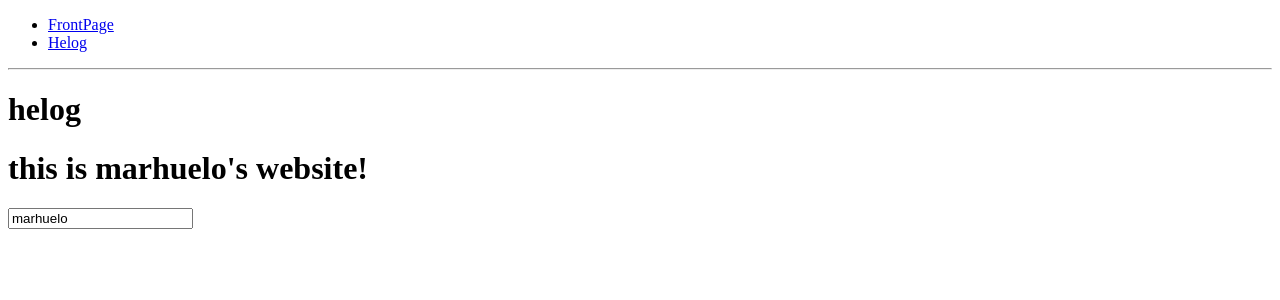
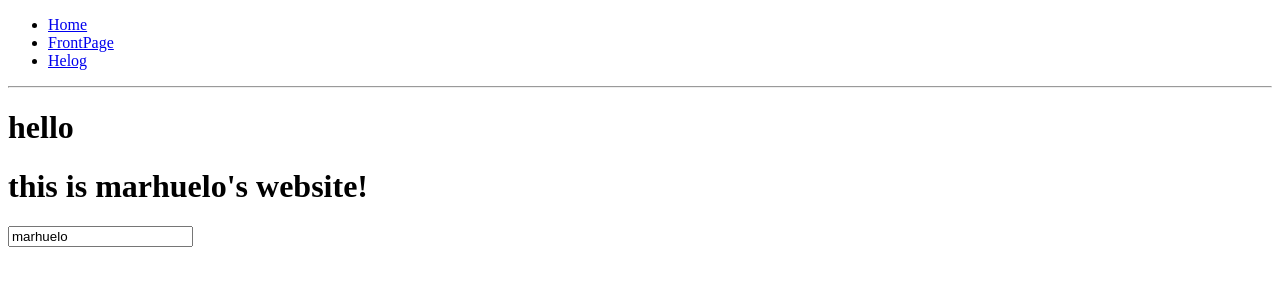
Before and after one commit to mmontori1/Personal-Website, a React app: page /frontpage in a window 1280 px wide. Shown: the top 300 px of the page. Built offline with nearby package versions, Linux system fonts and the light colour scheme.

Commit message:
practice/testing: routing pt. 2
-learning about manipulating route params with react-router
-changed up component names
-restructured components
-added devServer stuff to webpack

```diff
--- a/src/app.jsx
+++ b/src/app.jsx
@@ -4,11 +4,12 @@ import { render } from 'react-dom';
 import {
 	BrowserRouter as Router,
 	Route,
-	Link
+	// Link
 } from 'react-router-dom'
 import {
 	FrontPage,
-	Helog
+	Helog,
+	Links
 } from './components';
 
 let message = 'helog'
@@ -17,14 +18,10 @@ console.log(message)
 const app = document.getElementById('app');
 render(
 	<Router>
-		<div>
-			<ul>
-				<li><Link to="/">FrontPage</Link></li>
-				<li><Link to="/onlyhelog">Helog</Link></li>
-			</ul>
-			<hr/>
-			<Route path = "/" component = {FrontPage}/>
-			<Route path = "/onlyhelog" component = {Helog}/>
-		</div>
+			<div>
+				<Links/>
+				<Route path = "/frontpage" component = {FrontPage}/>
+				<Route path = "/onlyhelog/:phrase" component = {Helog}/>
+			</div>
 	</Router>
 	, app);
--- a/src/components/helog.jsx
+++ b/src/components/helog.jsx
@@ -2,13 +2,14 @@ import React from 'react';
 
 let change = 'switch'
 let message = 'hello to helog.com'
+var hello = "hello"
 // alert(message)
 
 export default class Helog extends React.Component {
 	constructor(){
 		super();
 		this.state = {
-			phrase: "hello",
+			phrase: "helog",
 			tag: ".com"
 		}
 	}
@@ -16,7 +17,7 @@ export default class Helog extends React.Component {
 		if(this.state.phrase == "helog"){
 			// console.log(change)
 			setTimeout(() => {
-				this.setState({phrase: "hello"});
+				this.setState({phrase: hello});
 			}, 1000)
 		}
 		else{
@@ -28,6 +29,10 @@ export default class Helog extends React.Component {
 		}
 	}
 	render() {
+		// console.log(this.props.match != undefined)
+		if(this.props.match != undefined){
+			hello = this.props.match.params.phrase
+		}
 		this.deltaPhrase()
 		return (
 			<h1 /*style={{"textAlign" : "center"}}*/> {this.state.phrase} </h1>
--- a/src/components/index.js
+++ b/src/components/index.js
@@ -1,9 +1,11 @@
 import FrontPage from './frontpage.jsx';
 import Helog from './helog.jsx';
 import Name from './name.jsx';
+import Links from './links.jsx';
 
 export {
 	FrontPage,
 	Helog,
-	Name
+	Name,
+	Links
 }
--- /dev/null
+++ b/src/components/links.jsx
@@ -0,0 +1,21 @@
+import React from 'react';
+import {
+	// BrowserRouter as Router,
+	// Route,
+	Link
+} from 'react-router-dom'
+
+export default class Links extends React.Component {
+	render() {
+		return (
+			<div>
+				<ul>
+					<li><Link to="/">Home</Link></li>
+					<li><Link to="/frontpage">FrontPage</Link></li>
+					<li><Link to="/onlyhelog/bark">Helog</Link></li>
+				</ul>
+				<hr/>
+			</div>
+		);
+	}
+}
--- a/webpack.config.js
+++ b/webpack.config.js
@@ -27,4 +27,8 @@ module.exports = {
 		// (already handling hot reload with --hot in dev)
 		new webpack.NoEmitOnErrorsPlugin()
 	],
+	devServer: {
+	    historyApiFallback: true,
+	    hot: true
+	  },
 };
```
